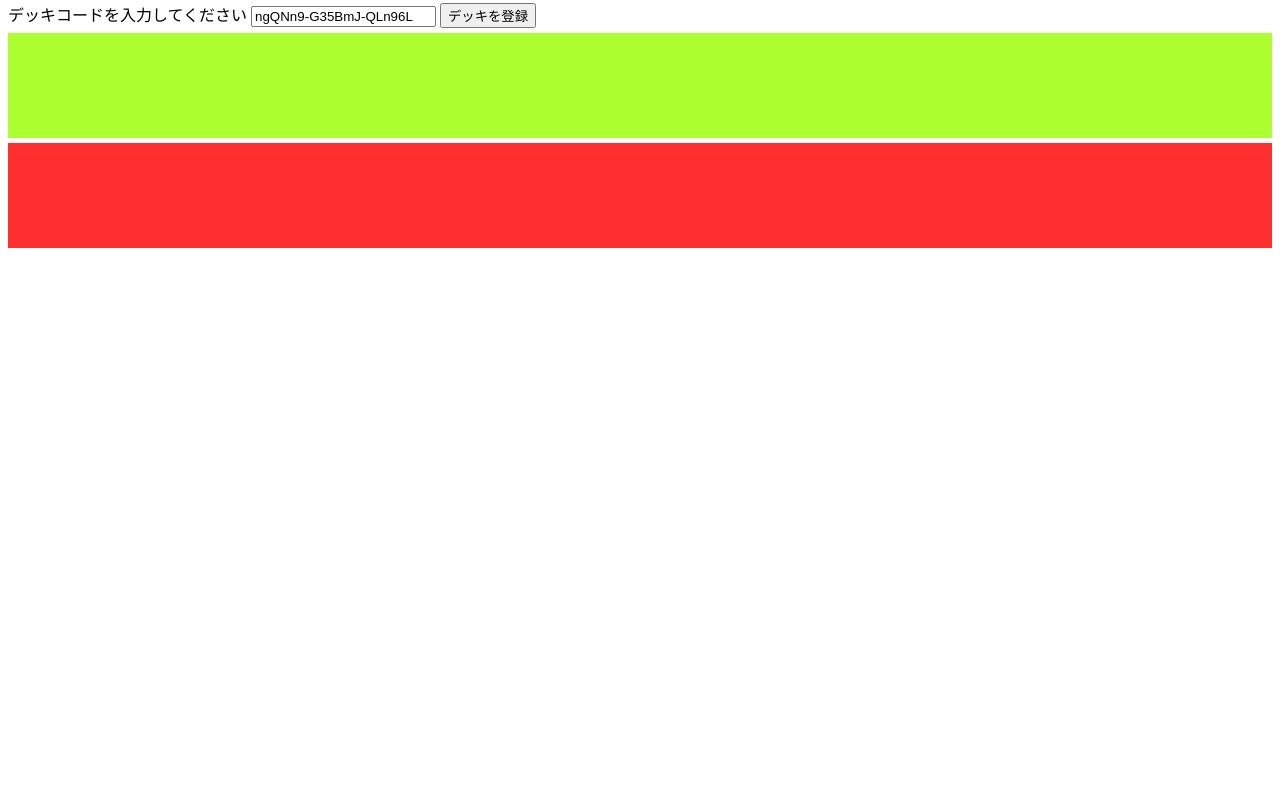
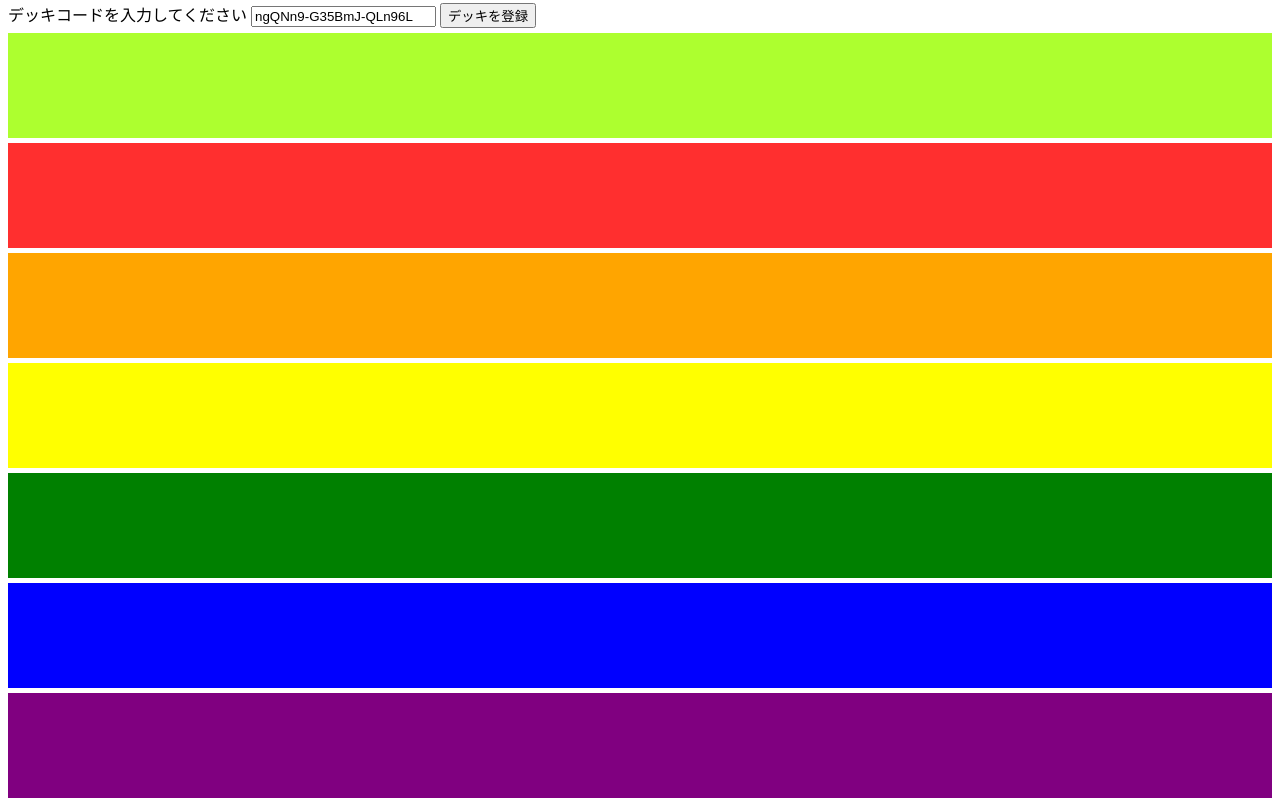
Before and after one commit to felix919/FutariMawashiOnline, a plain HTML site: page index.html in a window 1280 px wide. Shown: the part 87-893 px from the top of the page. Before the commit the page ends 800 px from the top, so only its background shows below. Drawn offline with nearby package versions, Linux system fonts and the light colour scheme.

Commit message:
ベンチにcssを適用

```diff
--- a/css/style.css
+++ b/css/style.css
@@ -17,6 +17,13 @@ h1 {
     background-color: yellow;
 }
 
+.benchStage {
+    display: flex;
+    justify-content: center;
+    margin-top: 5px;
+    min-height: 105px;
+}
+
 .battleStage {
     background-color: rgb(255, 47, 47);
     display: flex;
@@ -24,6 +31,26 @@ h1 {
     flex-wrap: wrap;
     margin-top: 5px;
     min-height: 105px;
+}
+
+#bench1 {
+    background-color: orange;
+}
+
+#bench2 {
+    background-color: yellow;
+}
+
+#bench3 {
+    background-color: green;
+}
+
+#bench4 {
+    background-color: blue;
+}
+
+#bench5 {
+    background-color: purple;
 }
 
 .deckList {
--- a/index.html
+++ b/index.html
@@ -213,15 +213,15 @@
     </ul>
     <ul id="battle" class="battleStage">
     </ul>
-    <ul id="bench1" class="benchStage1">
+    <ul id="bench1" class="benchStage">
     </ul>
-    <ul id="bench2" class="benchStage2">
+    <ul id="bench2" class="benchStage">
     </ul>
-    <ul id="bench3" class="benchStage3">
+    <ul id="bench3" class="benchStage">
     </ul>
-    <ul id="bench4" class="benchStage4">
+    <ul id="bench4" class="benchStage">
     </ul>
-    <ul id="bench5" class="benchStage5">
+    <ul id="bench5" class="benchStage">
     </ul>
     <ul id="hand" class="handList">
     </ul>
```
